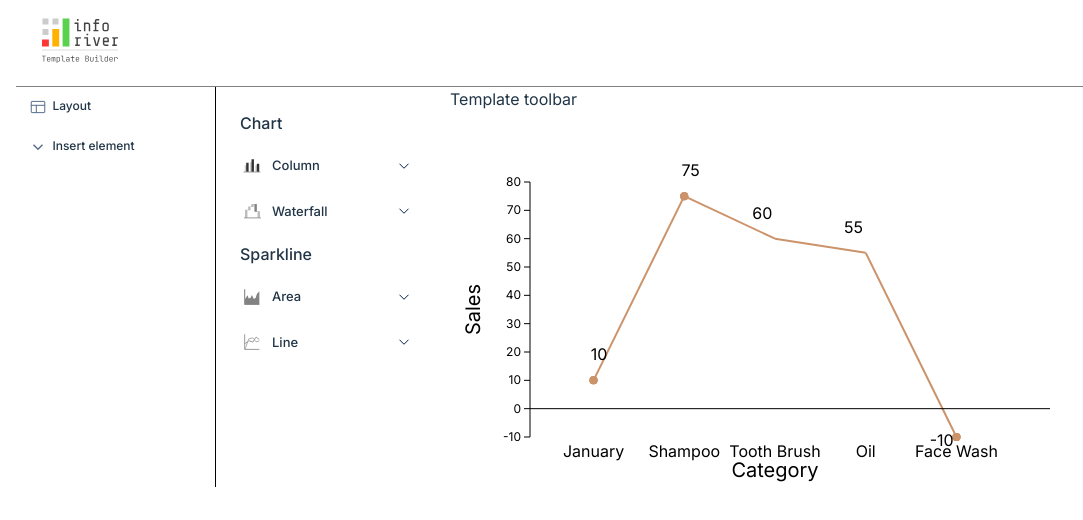
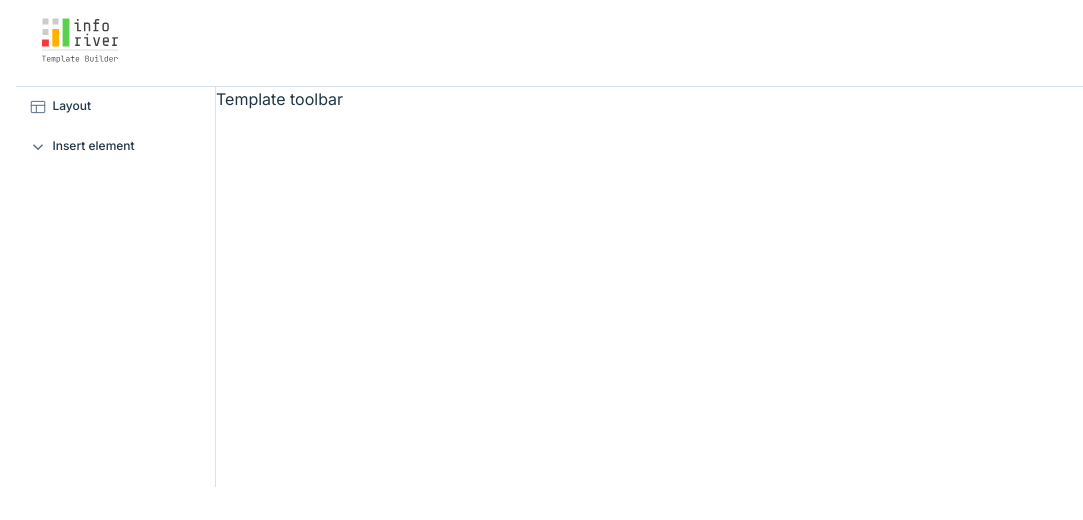
Before and after one commit to akileswari/inforiver-dashboard, a React (Vite) app: page / in a window 1280 px wide. Shown: the top 520 px of the page, without its empty margins (0-1083 px from the left). Built offline with nearby package versions, Linux system fonts and the light colour scheme.

Commit message:
Added the functionalities for the side and subPanel then moved the Pagetitle,SidePanel, SubPanel,TemplateWrapper to a new file

```diff
--- a/src/App.css
+++ b/src/App.css
@@ -25,19 +25,22 @@
 .page-title {
   height: 70px;
   width: 100%;
-  border-bottom: 1px solid grey;
+  border-bottom: 1px solid #d9e1e8;
 }
 
 .side-panel {
   height: calc(100% - 75px);
   width: 250px;
+  border-right: 1px solid #d9e1e8;
 }
 
 .sub-panel {
   padding: 1rem;
-  height: calc(100% - 75px);
+  /* height: calc(100% - 75px); */
+  height: 600px;
   width: 202px;
   font-family: Inter;
+  border-right: 1px solid #d9e1e8;
 }
 
 .template-wrapper {
--- a/src/App.tsx
+++ b/src/App.tsx
@@ -1,22 +1,12 @@
 import { Provider } from "react-redux";
 import "./App.css";
-import PageTitle from "./components/pageTitle/PageTitle";
-import SidePanel from "./components/sidePanel/SidePanel";
-import SubPanel from "./components/SubPanel/SubPanel";
-import TemplateWrapper from "./TemplateBuilder/TemplateWrapper";
+import MainComp from "./MainComp";
 import store from "./store";
 
 function App() {
   return (
     <Provider store={store}>
-      <div className="App">
-        <PageTitle />
-        <div className="main-content">
-          <SidePanel />
-          <SubPanel />
-          <TemplateWrapper />
-        </div>
-      </div>
+      <MainComp />
     </Provider>
   );
 }
--- a/src/ChartComponents/LineChart.tsx
+++ b/src/ChartComponents/LineChart.tsx
@@ -86,56 +86,12 @@ const LineChart: React.FC<LineChartProps> = ({ data, width, height }) => {
               </g>
             );
           } else {
-            return null; // Skip rendering the line if there's no next data point
+            return null;
           }
         })}
-        {/* Rendering XAxis component */}
-        {/* <XTicks data={data} xScale={xScale} innerHeight={innerHeight} /> */}
 
         {/* Rendering YAxis component */}
-        {/* <YTicks yScale={yScale} /> */}
-
         <YAxis margin={margin} width={width} yScale={yScale} />
-
-        {/* x-axis  */}
-        {/* <g transform={`translate(0, ${innerHeight})`} className="axis axis--x">
-          {data.map((d, i) => (
-            <text
-              key={i}
-              x={xScale(d.name)! + xScale.bandwidth() / 2}
-              y={20} // Adjust this value to position the labels lower
-              textAnchor="middle"
-            >
-              {d.name}
-            </text>
-          ))}
-        </g> */}
-        {/*y-axis */}
-        {/* <g className="axis axis--y">
-          {yScale.ticks().map((tick, i) => (
-            <g key={i} transform={`translate(0, ${yScale(tick)})`}>
-              <line x1={-6} x2={0} y1={0} y2={0} stroke="#000" />
-              <text
-                x={-9}
-                y={0}
-                dy="0.32em"
-                textAnchor="end"
-                fill="#000"
-                fontSize={12}
-              >
-                {tick}
-              </text>
-            </g>
-          ))}
-        </g> */}
-        {/*line to join axes */}
-        {/* <line
-          x1={0}
-          y1={yScale(0)}
-          x2={innerWidth}
-          y2={yScale(0)}
-          stroke="black"
-        /> */}
       </g>
 
       {/*labels for x and y axes */}
@@ -157,20 +113,6 @@ const LineChart: React.FC<LineChartProps> = ({ data, width, height }) => {
         Sales
       </text>
 
-      {/*data values at the end of each bar */}
-      {/* {data.map((d, i) => (
-        <text
-          key={i}
-          x={xScale(d.name)! + xScale.bandwidth()}
-          y={yScale(d.value)}
-          dx={39} // offset position for visibility
-          dy={"0.32em"}
-          textAnchor="start"
-        >
-          {d.value}
-        </text>
-      ))} */}
-
       {data.map((d, i) => (
         <TextValues
           key={i}
--- /dev/null
+++ b/src/MainComp.tsx
@@ -0,0 +1,36 @@
+import { useState } from "react";
+import TemplateWrapper from "./TemplateBuilder/TemplateWrapper";
+import SubPanel from "./components/SubPanel/SubPanel";
+import PageTitle from "./components/pageTitle/PageTitle";
+import SidePanel from "./components/sidePanel/SidePanel";
+
+export enum ELayouts {
+  CHART = "CHART",
+  CARD = "CARD",
+  TABLE = "TABLE",
+  NOTES = "NOTES",
+}
+
+const MainComp = () => {
+  const [showSubPanelElements, setShowSubPanelElements] =
+    useState<ELayouts | null>(null);
+
+  const toggleToPreview = (payload: ELayouts) => {
+    setShowSubPanelElements(payload);
+  };
+  return (
+    <div className="App">
+      <PageTitle />
+      <div className="main-content">
+        <SidePanel
+          toggleToPreview={toggleToPreview}
+          showSubPanelElements={showSubPanelElements}
+        />
+        <SubPanel showSubPanelElements={showSubPanelElements} />
+        <TemplateWrapper />
+      </div>
+    </div>
+  );
+};
+
+export default MainComp;
--- a/src/TemplateBuilder/TemplatePreview.tsx
+++ b/src/TemplateBuilder/TemplatePreview.tsx
@@ -1,5 +1,7 @@
 import LineChart from "../ChartComponents/LineChart";
+import { useSelector } from "react-redux";
 import { lineData, datasets } from "../components/dataSets/ChartDatas";
+import BarChart from "../ChartComponents/Bar";
 // import BarChart from "../ChartComponents/Bar.tsx";
 // import ClusterLineChart from "../ChartComponents/ClusttereLine";
 // import StackedLineChart from "../ChartComponents/StackedLineChart";
@@ -8,8 +10,16 @@ interface IProps {
   height: number;
   width: number;
 }
+
+const componentIds: Record<string, React.FC<any>> = {
+  "overlapped-column": BarChart,
+};
 const TemplatePreview = (prop: IProps) => {
   const { height, width } = prop;
+  const activeChart: string = useSelector(
+    (state: any) => state.chartStore.activeChart
+  );
+  const SelectedComp = componentIds[activeChart];
 
   return (
     <div
@@ -17,8 +27,11 @@ const TemplatePreview = (prop: IProps) => {
       style={{ width: `${width}px`, height: `${height}px` }}
     >
       <svg style={{ width: `${width}px`, height: `${height}px` }}>
-        <LineChart data={lineData} width={width} height={height} />
+        {/* <LineChart data={lineData} width={width} height={height} /> */}
 
+        {SelectedComp && (
+          <SelectedComp data={lineData} width={width} height={height} />
+        )}
         {/* <BarChart data={lineData} height={height} width={width} /> */}
         {/* <ClusterLineChart data={datasets} height={height} width={width} /> */}
         {/* <StackedLineChart data={datasets} height={height} width={width} /> */}
--- a/src/components/SubPanel/ChartBoxHolder.tsx
+++ b/src/components/SubPanel/ChartBoxHolder.tsx
@@ -1,6 +1,6 @@
 import { getChartIcon } from "../constant/Helper";
 import { useSelector, useDispatch } from "react-redux";
-import { setToggledChartType } from "../../store/chartSlicer";
+import { setToggledChartType, setActiveChart } from "../../store/chartSlicer";
 const ChartIcon = ({ className }: { className: string }) => {
   return (
     <div className="chart-icon-box">
@@ -35,6 +35,7 @@ interface IChartBoxHolder {
   logo: string;
   chartIcons: {
     className: string;
+    id: string;
     // onClick : (id : string) => void
   }[];
 }
@@ -67,13 +68,15 @@ const ChartBoxHolder = ({ title, chartIcons, logo }: IChartBoxHolder) => {
         <div className={`chart-options`}>
           {toggle &&
             chartIcons.map((chart) => (
-              <ChartIcon className={chart.className} />
+              // setToggledChartTypeschart.id
+              <div
+                onClick={() => {
+                  dispatch(setActiveChart(chart.id));
+                }}
+              >
+                <ChartIcon className={chart.className} />
+              </div>
             ))}
-          {/* <ChartIcon className="light-overlapped-column" />
-          <ChartIcon className="light-stacked-column " />
-          <ChartIcon className="light-100stacked-column" />
-          <ChartIcon className="light-integrated-variance-column" />
-          <ChartIcon className="light-grouped-column" /> */}
         </div>
       </div>
     </>
--- a/src/components/sidePanel/SidePanel.css
+++ b/src/components/sidePanel/SidePanel.css
@@ -11,6 +11,7 @@ body {
   border-right: 1px solid black;
   padding-right: 1.5rem;
   width: 175px;
+  border-right: 1px solid #d9e1e8;
   /* border-radius: 5px; */
 }
 .menu-label {
--- a/src/components/sidePanel/SidePanel.tsx
+++ b/src/components/sidePanel/SidePanel.tsx
@@ -1,23 +1,47 @@
 import { useState } from "react";
 import { getIcon } from "../constant/Helper";
+import { ELayouts } from "../../MainComp";
 
-const SidePanel = () => {
+const SidePanel = ({
+  toggleToPreview,
+  showSubPanelElements,
+}: {
+  toggleToPreview: (value: ELayouts) => void;
+  showSubPanelElements: ELayouts;
+}) => {
+  interface MenuLayoutItem {
+    iconName: string;
+    label: string;
+    onClick: () => void;
+  }
+  interface RepeatingElements {
+    className: string;
+    iconName: string;
+    label: string;
+    onClick: () => void;
+  }
   const [showElements, setShowElements] = useState(false);
 
   const toggleElements = () => {
     setShowElements(!showElements);
   };
+
   // array opf objects for insert and layout
-  const RepeatingElements = ({ className, iconName, label }) => {
+  const RepeatingElements = ({
+    className,
+    iconName,
+    label,
+    onClick,
+  }: RepeatingElements) => {
     return (
-      <div className="menu-item">
+      <div className="menu-item" onClick={onClick}>
         <i className={getIcon(iconName)}></i>
         <span className="menu-label">{label}</span>
       </div>
     );
   };
 
-  const MenuLayoutItem = ({ iconName, label, onClick }) => {
+  const MenuLayoutItem = ({ iconName, label, onClick }: MenuLayoutItem) => {
     return (
       <div className="menu-layout" onClick={onClick}>
         <i className={getIcon(iconName)}></i>
@@ -46,21 +70,26 @@ const SidePanel = () => {
             className="menu-item"
             iconName="light-chart"
             label="Chart"
+            onClick={() => toggleToPreview(ELayouts.CHART)}
           />
+
           <RepeatingElements
             className="menu-item"
             iconName="light-card"
             label="Card"
+            onClick={() => toggleToPreview(ELayouts.CARD)}
           />
           <RepeatingElements
             className="menu-item"
             iconName="light-table"
             label="Table"
+            onClick={() => toggleToPreview(ELayouts.TABLE)}
           />
           <RepeatingElements
             className="menu-item"
             iconName="light-notes"
             label="Notes"
+            onClick={() => toggleToPreview(ELayouts.NOTES)}
           />
         </>
       )}
```
Also changed, not shown: src/ChartComponents/AreaChart.tsx (+0 -40 lines), src/components/SubPanel/SubPanel.tsx (+23 -21 lines).
